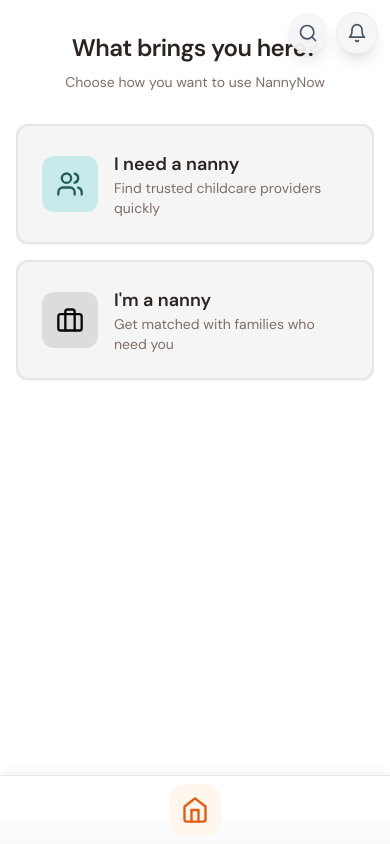
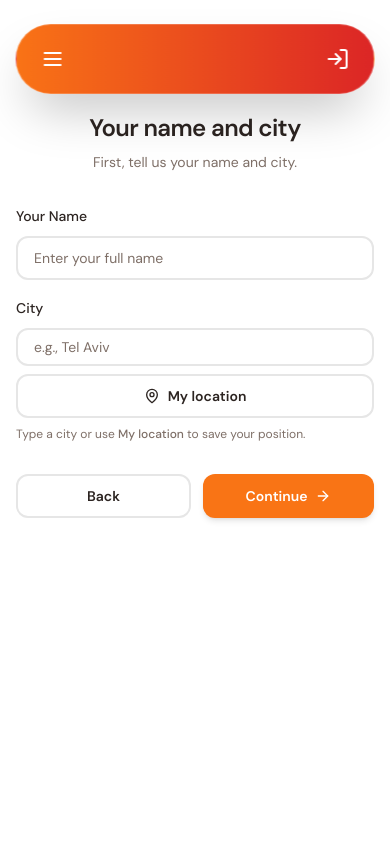
Before and after one commit to EliranNovik/nanny, a React (Vite) app in the folder apps/web/: page /onboarding in a window 390 px wide. Built offline with nearby package versions, Linux system fonts and the light colour scheme; no server answers.

Commit message:
feat: Enhance routing by adding login and onboarding pages; update BottomNav for new routes; improve LandingSiteHeader for better user experience; and refine profile handling in onboarding process.

```diff
--- a/apps/web/src/App.tsx
+++ b/apps/web/src/App.tsx
@@ -113,6 +113,11 @@
       <Route path="/" element={<LandingPage />} />
       <Route path="/about" element={<AboutPage />} />
       <Route path="/contact" element={<ContactPage />} />
+      <Route
+        path="/login"
+        element={user ? <Navigate to="/home" replace /> : <LoginPage />}
+      />
+      <Route path="/onboarding" element={<OnboardingPage />} />
 
       <Route
         path="/messages"
@@ -133,12 +138,6 @@
 
       {/* All other routes: layout adds top padding for fixed header */}
       <Route element={<PageLayoutWithHeader />}>
-        <Route
-          path="/login"
-          element={user ? <Navigate to="/home" replace /> : <LoginPage />}
-        />
-        <Route path="/onboarding" element={<OnboardingPage />} />
-
         {/* Client routes */}
         <Route
           path="/dashboard"
--- a/apps/web/src/components/BottomNav.tsx
+++ b/apps/web/src/components/BottomNav.tsx
@@ -73,6 +73,8 @@
     path === "/" ||
     path === "/about" ||
     path === "/contact" ||
+    path === "/login" ||
+    path === "/onboarding" ||
     path.startsWith("/chat/") ||
     path.startsWith("/messages")
   ) {
--- a/apps/web/src/components/LandingSiteHeader.tsx
+++ b/apps/web/src/components/LandingSiteHeader.tsx
@@ -4,14 +4,26 @@
 import { Avatar, AvatarFallback, AvatarImage } from "@/components/ui/avatar";
 import { LogIn, Users, Menu, X, Home, MessageCircle, ChevronLeft } from "lucide-react";
 import { useAuth } from "@/context/AuthContext";
+import { cn } from "@/lib/utils";
 
 export type LandingSiteHeaderProps = {
   /** `logo` = fixed MamaLama mark (landing). `back` = return to home (About / Contact). */
   leftCorner?: "logo" | "back";
+  /** Omit fixed top-left mark (e.g. login page shows brand in the card). */
+  hideLeftLogo?: boolean;
+  /** Omit Login / Get started when already on the sign-in screen. */
+  hideLoginCta?: boolean;
+  /** Signed-out only: show Home in the right cluster (e.g. login page). */
+  homeLinkRight?: boolean;
 };
 
 /** Floating orange pill header + optional fixed left logo or back control + mobile menu (matches landing). */
-export function LandingSiteHeader({ leftCorner = "logo" }: LandingSiteHeaderProps) {
+export function LandingSiteHeader({
+  leftCorner = "logo",
+  hideLeftLogo = false,
+  hideLoginCta = false,
+  homeLinkRight = false,
+}: LandingSiteHeaderProps) {
   const navigate = useNavigate();
   const { user, profile } = useAuth();
   const [isMenuOpen, setIsMenuOpen] = useState(false);
@@ -19,7 +31,8 @@
 
   return (
     <>
-      {leftCorner === "logo" ? (
+      {!hideLeftLogo &&
+        (leftCorner === "logo" ? (
           <Link
             to="/"
             className="fixed top-8 left-8 z-[60] hidden md:flex items-center gap-2 group/logo transition-all duration-300"
@@ -41,9 +54,9 @@
             <ChevronLeft className="h-5 w-5 shrink-0 opacity-95" aria-hidden />
             Back to home
           </Link>
-      )}
+        ))}
 
-      <header className="fixed top-6 left-1/2 -translate-x-1/2 z-50 w-[92%] max-w-5xl bg-gradient-to-r from-orange-500 to-red-600 backdrop-blur-md rounded-full border border-white/20 shadow-2xl flex items-center px-4 md:px-8 py-3 transition-all duration-500">
+      <header className="fixed top-6 left-1/2 -translate-x-1/2 z-50 w-[92%] max-w-5xl min-h-[52px] md:min-h-[60px] bg-gradient-to-r from-orange-500 to-red-600 backdrop-blur-md rounded-full border border-white/20 shadow-2xl flex items-center px-4 md:px-8 py-3.5 md:py-4 transition-all duration-500">
         <div className="w-full flex items-center justify-between">
           <div className="flex items-center gap-1 sm:gap-2 md:gap-6">
             {leftCorner === "back" && (
@@ -65,7 +78,12 @@
             </button>
           </div>
 
-          <div className="flex items-center gap-2 md:gap-8 min-w-0 flex-1 justify-center md:justify-start md:pl-2">
+          <div
+            className={cn(
+              "flex items-center gap-2 md:gap-8 min-w-0 flex-1 justify-center md:justify-start md:pl-2",
+              homeLinkRight && !user && "md:justify-center md:pl-0"
+            )}
+          >
             {user ? (
               <div className="flex items-center gap-4 md:gap-8 min-w-0">
                 <div className="flex items-center gap-3 min-w-0">
@@ -101,15 +119,31 @@
                 <Link to="/contact" className="text-sm font-bold hover:text-white/80 transition-colors">
                   Contact
                 </Link>
+                {!homeLinkRight ? (
                   <Link to="/" className="flex items-center gap-1.5 text-sm font-bold hover:text-white/80 transition-colors">
                     <Home className="w-4 h-4" /> Home
                   </Link>
+                ) : null}
               </div>
             )}
           </div>
 
-          <div className="flex items-center gap-4">
-            {!user ? (
+          <div className="flex items-center gap-2 md:gap-4">
+            {homeLinkRight && !user ? (
+              <>
+                <Link
+                  to="/"
+                  className="hidden md:inline-flex items-center gap-1.5 rounded-full px-4 py-2 text-sm font-bold text-white transition-colors hover:bg-white/10"
+                >
+                  <Home className="h-4 w-4 shrink-0" aria-hidden />
+                  Home
+                </Link>
+                <Link to="/" className="md:hidden inline-flex p-2 text-white hover:text-white/90" aria-label="Home">
+                  <Home className="h-6 w-6" />
+                </Link>
+              </>
+            ) : null}
+            {!hideLoginCta && !user ? (
               <Button
                 variant="ghost"
                 onClick={() => navigate("/login")}
@@ -117,7 +151,7 @@
               >
                 Login
               </Button>
-            ) : (
+            ) : user ? (
               <div className="hidden md:flex items-center gap-6 text-white border-l border-white/20 pl-6">
                 <Link
                   to={dashboardPath}
@@ -126,16 +160,16 @@
                   <Home className="w-4 h-4" /> Dashboard
                 </Link>
               </div>
-            )}
-            {!user ? (
+            ) : null}
+            {!hideLoginCta && !user ? (
               <button type="button" onClick={() => navigate("/login")} className="md:hidden p-2 text-white">
                 <LogIn className="w-6 h-6" />
               </button>
-            ) : (
+            ) : user ? (
               <button type="button" onClick={() => navigate(dashboardPath)} className="md:hidden p-2 text-white">
                 <Home className="w-6 h-6" />
               </button>
-            )}
+            ) : null}
           </div>
         </div>
       </header>
@@ -165,6 +199,8 @@
               >
                 <Home className="w-6 h-6 text-primary" /> Home
               </Link>
+              {(user || !hideLoginCta) && (
+                <>
                   <div className="h-[1px] bg-slate-100 my-2" />
                   {user ? (
                     <Button
@@ -187,6 +223,8 @@
                       Get Started
                     </Button>
                   )}
+                </>
+              )}
             </div>
             <button type="button" onClick={() => setIsMenuOpen(false)} className="mt-8 w-full py-4 text-slate-400 font-bold">
               Close
--- a/apps/web/src/hooks/useFreelancerProfileForm.ts
+++ b/apps/web/src/hooks/useFreelancerProfileForm.ts
@@ -101,7 +101,7 @@
       }
 
       if (!freelancerProfile) {
-        navigate("/onboarding", { replace: true });
+        navigate("/onboarding?role=freelancer", { replace: true });
         return;
       }
 
--- a/apps/web/src/lib/location.ts
+++ b/apps/web/src/lib/location.ts
@@ -97,3 +97,16 @@
   const location = await getCurrentLocation();
   return await reverseGeocode(location.lat, location.lng);
 }
+
+/**
+ * GPS + reverse geocode: city label for display and coordinates for map/radius features.
+ */
+export async function getLocationDataFromGps(): Promise<{
+  city: string;
+  lat: number;
+  lng: number;
+}> {
+  const { lat, lng } = await getCurrentLocation();
+  const city = await reverseGeocode(lat, lng);
+  return { city, lat, lng };
+}
--- a/apps/web/src/lib/supabase.ts
+++ b/apps/web/src/lib/supabase.ts
@@ -24,7 +24,8 @@
     auth: {
       persistSession: true,
       autoRefreshToken: true,
-      detectSessionInUrl: false, // Disable URL session detection to prevent hanging
+      // Required so email confirmation / magic links can establish a session from the redirect URL.
+      detectSessionInUrl: true,
     },
     db: {
       schema: "public",
--- a/apps/web/src/pages/OnboardingPage.tsx
+++ b/apps/web/src/pages/OnboardingPage.tsx
@@ -5,8 +5,9 @@
 import { Button } from "@/components/ui/button";
 import { Input } from "@/components/ui/input";
 import { Label } from "@/components/ui/label";
-import { Users, Briefcase, ArrowRight, CheckCircle2, Mail } from "lucide-react";
-import { cn } from "@/lib/utils";
+import { ArrowRight, Mail, MapPin, Loader2 } from "lucide-react";
+import { LandingSiteHeader } from "@/components/LandingSiteHeader";
+import { getLocationDataFromGps } from "@/lib/location";
 
 type Role = "client" | "freelancer";
 
@@ -15,9 +16,14 @@
   const navigate = useNavigate();
   const [searchParams] = useSearchParams();
   const [step, setStep] = useState(1);
-  const [role, setRole] = useState<Role | null>(null);
+  /** Default: family / hire flow. Use `?role=freelancer` for helpers. */
+  const [role, setRole] = useState<Role>("client");
   const [fullName, setFullName] = useState("");
   const [city, setCity] = useState("");
+  /** Set when user uses "My location" (saved to profiles.location_lat/lng). */
+  const [locationLat, setLocationLat] = useState<number | null>(null);
+  const [locationLng, setLocationLng] = useState<number | null>(null);
+  const [locationLoading, setLocationLoading] = useState(false);
   const [email, setEmail] = useState("");
   const [password, setPassword] = useState("");
   const [loading, setLoading] = useState(false);
@@ -27,12 +33,11 @@
   const [profileChecked, setProfileChecked] = useState(false);
   const checkInitiatedRef = useRef(false);
 
-  // Check for role in URL params and pre-select it
+  // Optional: `?role=freelancer` for helper signup (links from marketing)
   useEffect(() => {
     const roleParam = searchParams.get("role");
     if (roleParam === "client" || roleParam === "freelancer") {
       setRole(roleParam);
-      setStep(2); // Skip role selection step
     }
   }, [searchParams]);
 
@@ -94,6 +99,8 @@
             setRole(profileData.role);
             setFullName(profileData.fullName);
             setCity(profileData.city);
+            if (typeof profileData.location_lat === "number") setLocationLat(profileData.location_lat);
+            if (typeof profileData.location_lng === "number") setLocationLng(profileData.location_lng);
             setRegistrationEmail(profileData.email);
 
             // Create the profile now that user is verified
@@ -130,8 +137,11 @@
   // Show loading while checking authentication (only briefly)
   if (authLoading) {
     return (
-      <div className="min-h-screen flex items-center justify-center">
+      <div className="min-h-screen gradient-mesh flex flex-col">
+        <LandingSiteHeader />
+        <main className="flex flex-1 items-center justify-center pt-28 md:pt-36">
           <div className="w-8 h-8 border-4 border-primary border-t-transparent rounded-full animate-spin" />
+        </main>
       </div>
     );
   }
@@ -147,10 +157,25 @@
     step,
   });
 
+  async function handleUseMyLocation() {
+    setLocationLoading(true);
+    setError("");
+    try {
+      const { city: resolvedCity, lat, lng } = await getLocationDataFromGps();
+      setCity(resolvedCity);
+      setLocationLat(lat);
+      setLocationLng(lng);
+    } catch (e) {
+      setError(e instanceof Error ? e.message : "Could not get your location.");
+    } finally {
+      setLocationLoading(false);
+    }
+  }
+
   async function handleNameCitySubmit() {
     console.log("[OnboardingPage] handleNameCitySubmit called", { role, fullName, city });
 
-    if (!role || !fullName.trim() || !city.trim()) {
+    if (!fullName.trim() || !city.trim()) {
       console.log("[OnboardingPage] Validation failed");
       setError("Please fill in all fields");
       return;
@@ -159,7 +184,7 @@
     // If not logged in, move to registration step
     if (!user) {
       console.log("[OnboardingPage] No user, moving to registration step");
-      setStep(3);
+      setStep(2);
       return;
     }
 
@@ -183,10 +208,15 @@
     setLoading(true);
     setError("");
 
+    const emailRedirectTo = `${window.location.origin}/login`;
+
     // Register the user directly with Supabase to get full response
     const { data: signUpData, error: signUpError } = await supabase.auth.signUp({
       email: email.trim(),
       password: password,
+      options: {
+        emailRedirectTo,
+      },
     });
 
     if (signUpError) {
@@ -210,16 +240,20 @@
       setRegistrationEmail(email.trim());
 
       // Save profile data to localStorage to create after email verification
-      const pendingProfile = {
+      const pendingProfile: Record<string, unknown> = {
         role,
         fullName: fullName.trim(),
         city: city.trim(),
         email: email.trim(),
       };
+      if (locationLat != null && locationLng != null) {
+        pendingProfile.location_lat = locationLat;
+        pendingProfile.location_lng = locationLng;
+      }
       localStorage.setItem("pendingProfile", JSON.stringify(pendingProfile));
 
       setLoading(false);
-      setStep(4); // Move to email verification step
+      setStep(3); // Email verification step
       return;
     }
 
@@ -270,7 +304,7 @@
     console.log("[OnboardingPage] Got user", { userId: currentUser.id });
 
     // Validate required fields
-    if (!role || !fullName.trim() || !city.trim()) {
+    if (!fullName.trim() || !city.trim()) {
       console.error("[OnboardingPage] Validation failed", { role, fullName, city });
       setError("Missing required profile information. Please complete the form.");
       setLoading(false);
@@ -329,6 +363,8 @@
       role,
       full_name: fullName.trim(),
       city: city.trim(),
+      location_lat: locationLat,
+      location_lng: locationLng,
     }).select();
 
     console.log("[OnboardingPage] Profile upsert result", {
@@ -400,28 +436,22 @@
 
   console.log("[OnboardingPage] Rendering onboarding form");
   return (
-    <div className="min-h-screen gradient-mesh flex items-center justify-center p-4 md:py-12">
-      <div className="app-desktop-centered-narrow animate-fade-in">
-        <div className="text-center mb-8">
+    <div className="min-h-screen gradient-mesh flex flex-col">
+      <LandingSiteHeader />
+      <main className="flex w-full flex-1 flex-col items-center justify-center px-4 pb-16 pt-28 md:px-8 md:pb-20 md:pt-36">
+        <div className="animate-fade-in w-full max-w-md sm:max-w-lg md:max-w-xl lg:max-w-2xl xl:max-w-[40rem] mx-auto">
+        {step !== 3 && (
+          <div className="text-center mb-8 md:mb-10">
             <h1 className="text-2xl font-semibold tracking-tight text-foreground">
+              {step === 1 ? "Your name and city" : "Email and password"}
+            </h1>
+            <p className="mt-2 text-sm text-muted-foreground">
               {step === 1
-              ? "What brings you here?"
-              : step === 2
-              ? "Tell us about yourself"
-              : step === 3
-              ? "Create your account"
-              : "Verify your email"}
-          </h1>
-          <p className="text-muted-foreground mt-2 text-sm">
-            {step === 1
-              ? "Choose how you want to use NannyNow"
-              : step === 2
-              ? "Just a few quick details to get started"
-              : step === 3
-              ? "Create an account to continue"
-              : "We've sent you a verification email"}
+                ? "First, tell us your name and city."
+                : "Then create your account. If email confirmation is on, we will send you a link next."}
             </p>
           </div>
+        )}
         <div>
             {error && (
               <div className="p-3 mb-4 rounded-lg bg-destructive/10 text-destructive text-sm">
@@ -430,50 +460,6 @@
             )}
 
             {step === 1 && (
-              <div className="grid gap-4">
-                <button
-                  onClick={() => { setRole("client"); setStep(2); }}
-                  className={cn(
-                    "flex items-center gap-4 p-6 rounded-xl border-2 transition-all duration-200 text-left bg-card shadow-sm",
-                    role === "client"
-                      ? "border-primary bg-primary/5"
-                      : "border-border hover:border-primary/50 hover:bg-muted/50"
-                  )}
-                >
-                  <div className="flex-shrink-0 w-14 h-14 rounded-xl bg-secondary flex items-center justify-center">
-                    <Users className="w-7 h-7 text-secondary-foreground" />
-                  </div>
-                  <div>
-                    <h3 className="font-semibold text-lg">I need a nanny</h3>
-                    <p className="text-sm text-muted-foreground">
-                      Find trusted childcare providers quickly
-                    </p>
-                  </div>
-                </button>
-
-                <button
-                  onClick={() => { setRole("freelancer"); setStep(2); }}
-                  className={cn(
-                    "flex items-center gap-4 p-6 rounded-xl border-2 transition-all duration-200 text-left bg-card shadow-sm",
-                    role === "freelancer"
-                      ? "border-primary bg-primary/5"
-                      : "border-border hover:border-primary/50 hover:bg-muted/50"
-                  )}
-                >
-                  <div className="flex-shrink-0 w-14 h-14 rounded-xl bg-accent/10 flex items-center justify-center">
-                    <Briefcase className="w-7 h-7 text-accent" />
-                  </div>
-                  <div>
-                    <h3 className="font-semibold text-lg">I'm a nanny</h3>
-                    <p className="text-sm text-muted-foreground">
-                      Get matched with families who need you
-                    </p>
-                  </div>
-                </button>
-              </div>
-            )}
-
-            {step === 2 && (
               <div className="space-y-4">
                 <div className="space-y-2">
                   <Label htmlFor="fullName">Your Name</Label>
@@ -487,18 +473,50 @@
 
                 <div className="space-y-2">
                   <Label htmlFor="city">City</Label>
+                  <div className="flex flex-col gap-2 sm:flex-row sm:items-stretch">
                     <Input
                       id="city"
+                      className="min-w-0 flex-1"
                       placeholder="e.g., Tel Aviv"
                       value={city}
-                    onChange={(e) => setCity(e.target.value)}
+                      onChange={(e) => {
+                        setCity(e.target.value);
+                        setLocationLat(null);
+                        setLocationLng(null);
+                      }}
                     />
+                    <Button
+                      type="button"
+                      variant="outline"
+                      className="shrink-0 gap-2 sm:min-w-[10.5rem]"
+                      disabled={locationLoading}
+                      onClick={handleUseMyLocation}
+                      title="Use device location (saves GPS coordinates)"
+                    >
+                      {locationLoading ? (
+                        <Loader2 className="h-4 w-4 animate-spin" aria-hidden />
+                      ) : (
+                        <MapPin className="h-4 w-4 shrink-0" aria-hidden />
+                      )}
+                      My location
+                    </Button>
+                  </div>
+                  {locationLat != null && locationLng != null ? (
+                    <p className="text-xs text-muted-foreground">
+                      Location saved with map coordinates for nearby helpers.
+                    </p>
+                  ) : (
+                    <p className="text-xs text-muted-foreground">
+                      Type a city or use <span className="font-medium">My location</span> to save your position.
+                    </p>
+                  )}
                 </div>
 
                 <div className="flex gap-3 pt-4">
                   <Button
                     variant="outline"
-                    onClick={() => setStep(1)}
+                    type="button"
+                    onClick={() => navigate("/")}
                     className="flex-1"
                   >
                     Back
@@ -515,7 +533,7 @@
               </div>
             )}
 
-            {step === 3 && (
+            {step === 2 && (
               <div className="space-y-4">
                 <div className="space-y-2">
                   <Label htmlFor="email">Email</Label>
@@ -544,7 +562,8 @@
                 <div className="flex gap-3 pt-4">
                   <Button
                     variant="outline"
-                    onClick={() => setStep(2)}
+                    type="button"
+                    onClick={() => setStep(1)}
                     disabled={loading}
                     className="flex-1"
                   >
@@ -562,58 +581,43 @@
               </div>
             )}
 
-            {step === 4 && (
-              <div className="space-y-6">
-                <div className="flex flex-col items-center justify-center py-6">
-                  <div className="w-16 h-16 rounded-full bg-primary/10 flex items-center justify-center mb-4">
-                    <Mail className="w-8 h-8 text-primary" />
+            {step === 3 && (
+              <div className="rounded-2xl border border-border/60 bg-card p-6 shadow-sm md:p-8">
+                <div className="flex flex-col items-center text-center">
+                  <div className="mb-5 flex h-14 w-14 items-center justify-center rounded-full bg-primary/10">
+                    <Mail className="h-7 w-7 text-primary" aria-hidden />
                   </div>
-                  <div className="text-center space-y-2">
-                    <h3 className="text-lg font-semibold">Check your email</h3>
-                    <p className="text-sm text-muted-foreground">
-                      We've sent a verification link to
-                    </p>
-                    <p className="text-sm font-medium text-foreground">
-                      {registrationEmail || email}
+                  <h2 className="text-xl font-semibold tracking-tight text-foreground md:text-2xl">
+                    Check your email
+                  </h2>
+                  <p className="mt-3 max-w-md text-sm leading-relaxed text-muted-foreground">
+                    We sent a confirmation link to{" "}
+                    <span className="font-medium text-foreground">{registrationEmail || email}</span>.
+                    Open the link from Supabase to verify your address—you will be signed in and taken
+                    to your dashboard. If the link doesn’t open the app, sign in here with the same
+                    email and password.
                   </p>
                 </div>
-                </div>
-
-                <div className="bg-primary/5 border border-primary/20 rounded-lg p-4 space-y-3">
-                  <div className="flex items-start gap-3">
-                    <CheckCircle2 className="w-5 h-5 text-primary mt-0.5 flex-shrink-0" />
-                    <div className="space-y-1 text-sm">
-                      <p className="font-medium text-foreground">Account created successfully!</p>
-                      <p className="text-muted-foreground">
-                        Please click the verification link in your email to activate your account.
-                        Once verified, you'll be automatically signed in and your profile will be created.
-                      </p>
-                    </div>
-                  </div>
-                </div>
-
-                <div className="flex gap-3 pt-4">
+                <div className="mt-8 flex flex-col gap-3 sm:flex-row">
                   <Button
                     variant="outline"
                     onClick={() => {
                       localStorage.removeItem("pendingProfile");
-                      setStep(3);
+                      setStep(2);
                     }}
                     className="flex-1"
                   >
                     Back
                   </Button>
-                  <Button
-                    onClick={() => navigate("/login")}
-                    className="flex-1"
-                  >
-                    Go to Login
+                  <Button onClick={() => navigate("/login")} className="flex-1">
+                    Sign in
                   </Button>
                 </div>
               </div>
             )}
         </div>
         </div>
+      </main>
     </div>
   );
 }
```
Also changed, not shown: apps/web/src/context/AuthContext.tsx (+7 -1 lines), apps/web/src/pages/LoginPage.tsx (+17 -8 lines). Lines whose indentation alone changed are shown as unchanged.
